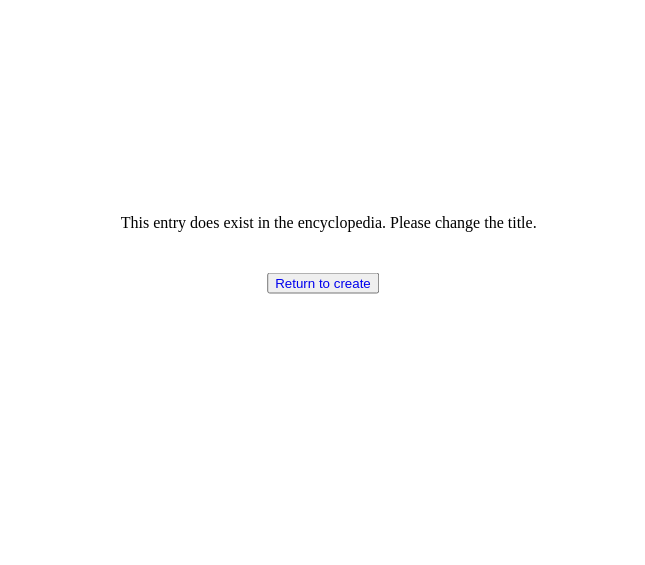
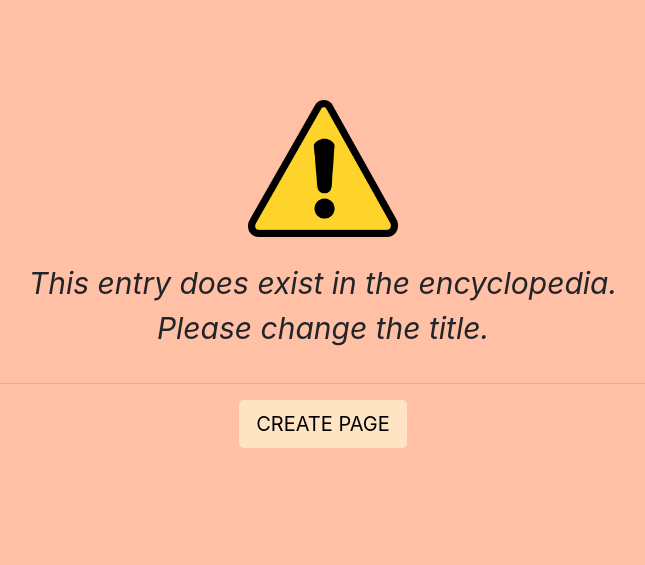
Before and after one commit to eapb99/Django, a Django app: template wiki/wiki/encyclopedia/templates/encyclopedia/404.html in a window 1280 px wide. Shown: the top 565 px of the page, without its empty margins (317-962 px from the left). Run offline with Django 3.2, Linux system fonts and the light colour scheme; the template is opened without the code that fills it, so the values that code supplies are empty; some libraries are stand-ins or nearby versions.

Commit message:
Modifying the view 404, this view is presented when the entry does exist.

```diff
--- a/wiki/wiki/encyclopedia/templates/encyclopedia/404.html
+++ b/wiki/wiki/encyclopedia/templates/encyclopedia/404.html
@@ -1,52 +1,57 @@
+{% load static %}
 <!DOCTYPE html>
 <html lang="en">
 <head>
     <meta charset="UTF-8">
     <meta name="viewport" content="width=device-width, initial-scale=1.0">
-    <title>Not Found Entry</title>
+    <link rel="stylesheet" href="https://maxcdn.bootstrapcdn.com/bootstrap/4.0.0/css/bootstrap.min.css" integrity="sha384-Gn5384xqQ1aoWXA+058RXPxPg6fy4IWvTNh0E263XmFcJlSAwiGgFAW/dAiS6JXm" crossorigin="anonymous">
+    <title>Entry does exist</title>
     <style>
-        .padre {
-            position: relative;
-            }
-        .hijo {
-        position: absolute;
-        top: 50%;
-        left: 50%;
-        margin: 15% 0 0 -16%;
+        * {
+            margin: 0;
+            padding: 0;
         }
-        .container {
-            height: 550px;
-            position: relative;
-        }
-        .center {
-            margin: 0;
-            position: absolute;
-            top: 50%;
-            left: 50%;
-            -ms-transform: translate(-50%, -50%);
-            transform: translate(-50%, -50%);
+        body {
+            background-color: #ffc0a5;
         }
         a {
             text-decoration: none;
-
+            color: black;
+        }
+        button {
+            text-decoration: none;
+        }
+        h1 {
+            font-family: sans-serif;
+        }
+        p {
+            font-size: 24pt;
         }
     </style>
 </head>
 <body>
-    <div class="padre">
-        <div class="hijo">
-            <p>
-                This entry does exist in the encyclopedia.
-                Please change the title.
-            </p>
-
+    <div style="margin: 100px 0px 0px 0px;" class="container-fluid">
+        <div class="row justify-content-center">
+                <img width="150px" src="{% static 'encyclopedia/warning.png' %}" class="img-fluid ${3|rounded-top,rounded-right,rounded-bottom,rounded-left,rounded-circle,|}" alt="WARNING">
+        </div>
+        <br>
+        <div class="row justify-content-center">
+            <div class="col-12 col-md-6" >
+                <p style="text-align: center; font-size: 30px;">
+                    <em>
+                        This entry does exist in the encyclopedia. <br>
+                                Please change the title.
+                    </em>
+                </p>
+            </div>
+        </div>
+        <hr>
+        <div class="row justify-content-center">
+            <button style="background-color: bisque;" type="button"  class="btn btn-lg">
+                <a  style="text-decoration: none; color: black;" href="{% url 'encyclopedia:create' %}"> CREATE PAGE </a>
+            </button>
         </div>
     </div>
-    <div class="container">
-        <div class="center">
-          <button  > <a href="{% url  'encyclopedia:create' %}"> Return to create</a></button>
-        </div>
-      </div>
 
 </body>
 </html>
```
Also changed, not shown: wiki/wiki/encyclopedia/static/encyclopedia/warning.png (added).
